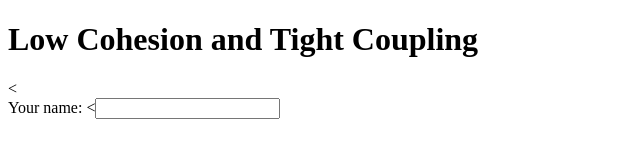
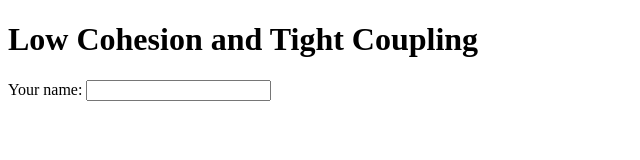
Before and after one commit to DavoodKhoshnood/coursera-test, a plain HTML site: page index.html in a window 1280 px wide. Shown: the whole page, without its empty margins (0-640 px from the left). Drawn offline with Linux system fonts and the light colour scheme.

Commit message:
First web file

```diff
--- a/index.html
+++ b/index.html
@@ -8,8 +8,8 @@
   <body>
     <h1>Low Cohesion and Tight Coupling</h1>
     <div id="nameCalculator">
-      <<div>
-        Your name: <<input type="text" id="name">
+      <div>
+        Your name: <input type="text" id="name">
       </div>
       <div id="output"></div>
     </div>
```
